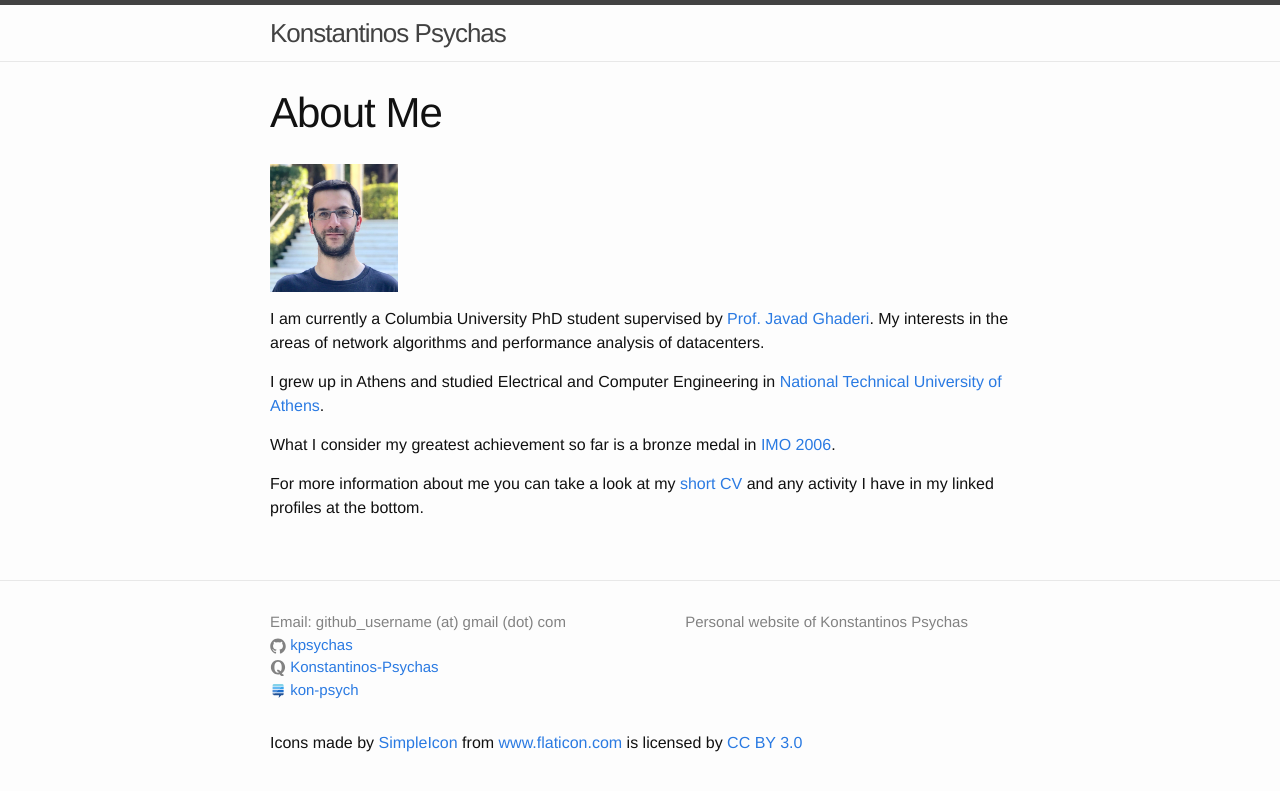
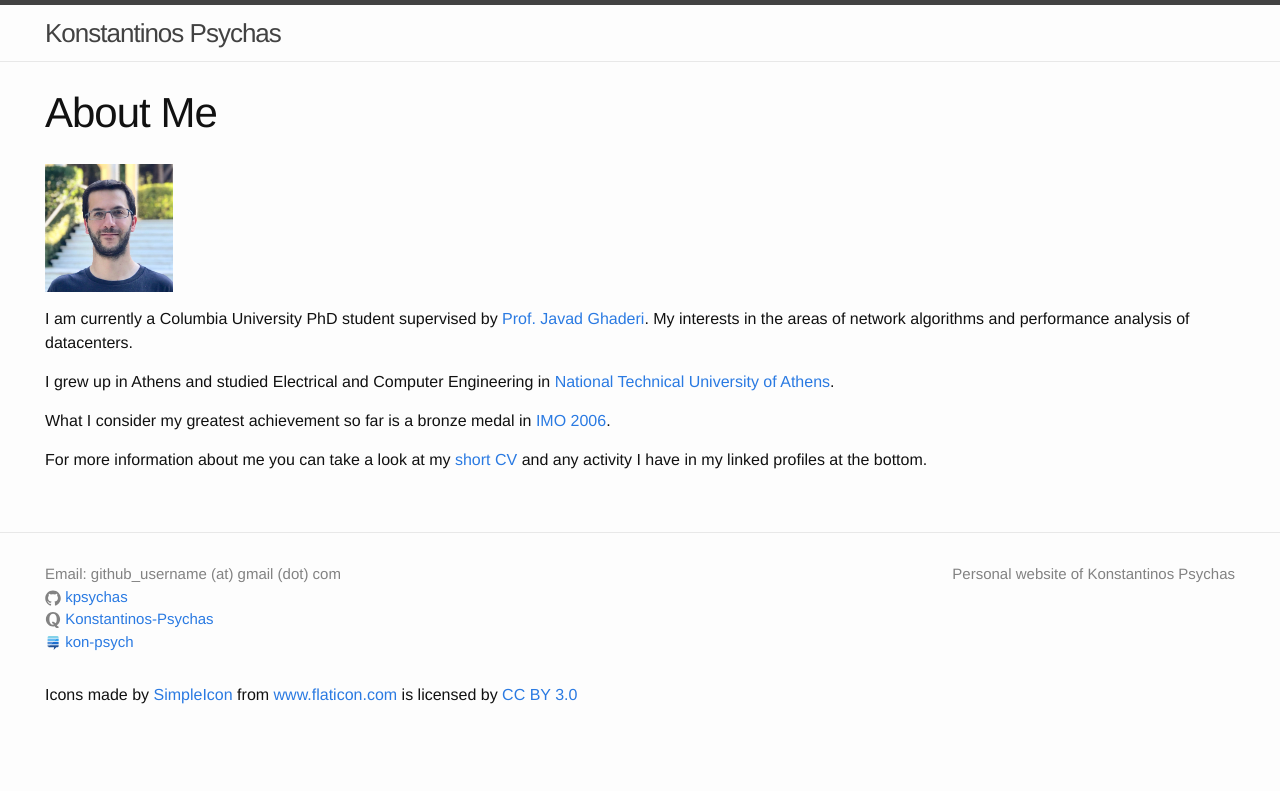
Before and after one commit to kpsychas/kpsychas.github.io, a Jekyll site: the page built from about.md, in a window 1280 px wide. Shown: the top 791 px of the page. Built offline with Jekyll 4.4.1, drawn with Linux system fonts in a browser that asks for light colours.

Commit message:
more layout changes

```diff
--- a/_sass/_layout.scss
+++ b/_sass/_layout.scss
@@ -141,14 +141,20 @@
     width:         calc(45% - (#{$spacing-unit} / 2));
 }
 
+.footer-col-3 p {
+    float: right;
+}
+
 @include media-query($on-laptop) {
     .footer-col-1,
     .footer-col-2 {
+        float: left;
         width: -webkit-calc(50% - (#{$spacing-unit} / 2));
         width:         calc(50% - (#{$spacing-unit} / 2));
     }
 
     .footer-col-3 {
+        float: right;
         width: -webkit-calc(100% - (#{$spacing-unit} / 2));
         width:         calc(100% - (#{$spacing-unit} / 2));
     }
--- a/css/main.scss
+++ b/css/main.scss
@@ -23,7 +23,7 @@ $grey-color-light: lighten($grey-color, 40%);
 $grey-color-dark:  darken($grey-color, 25%);
 
 // Width of the content area
-$content-width:    800px;
+$content-width:    1250px;
 
 $on-palm:          600px;
 $on-laptop:        800px;
@@ -31,12 +31,12 @@ $on-laptop:        800px;
 
 #main {
   float:left;
-  width:70%;
+  width:75%;
 }
 
 #sidebar {
   float:right;
-  width:25%;
+  width:20%;
 }
 
 //#sidebar .trigger a {
```
Also changed, not shown: 1 other file.
